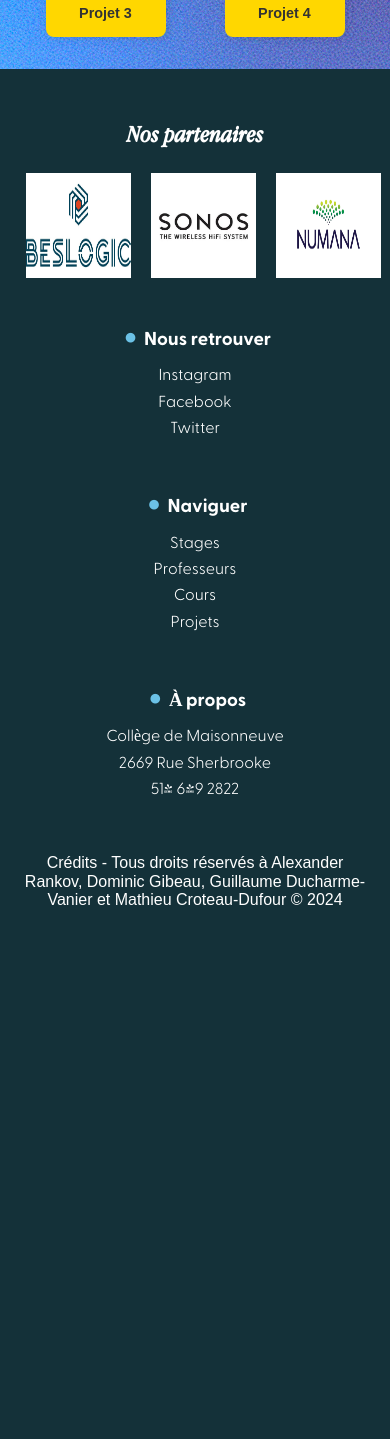
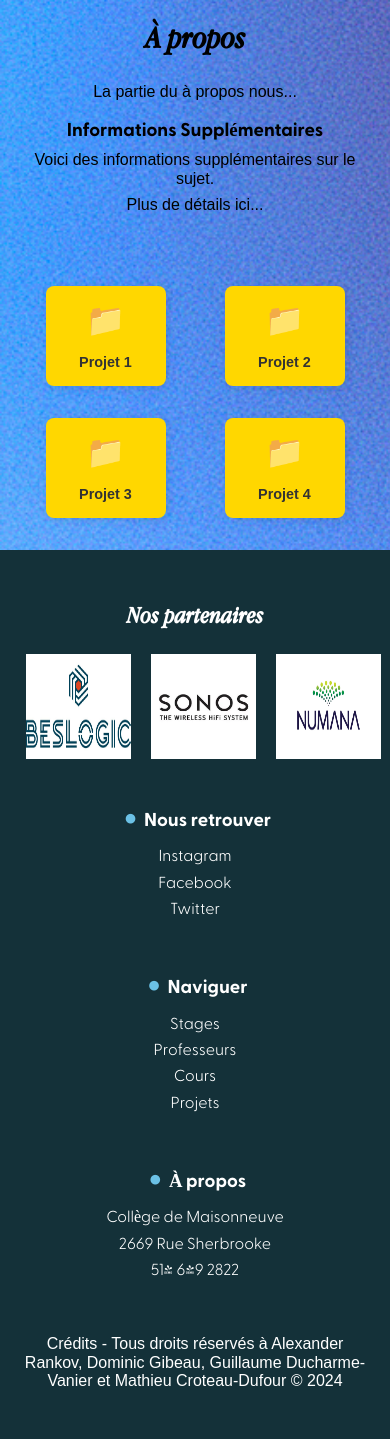
Before and after one commit to 5w5-2024-gr2-7/Content, a PHP site: page /index.htm in a window 390 px wide. Shown: the part 407-1846 px from the top of the page. Before the commit the page ends 1312 px from the top, so only its background shows below. Run offline with PHP 8.4, Linux system fonts and the light colour scheme.

Commit message:
13 septembre 2024: J'ai commencé la partie à propos de notre site. J'ai commencé par ajouter un peu de l'information et à replacer les différents éléments du site

```diff
--- a/CSS/styles.css
+++ b/CSS/styles.css
@@ -27,6 +27,8 @@ body {
         radial-gradient(circle at 90% 10%, rgba(135, 206, 235, 0.6), transparent 80%);
     background-blend-mode:color-dodge; */
     background-image: url("../images/fond.jpg");
+    background-repeat: no-repeat;
+    background-size: cover;
 }
 
 header {
@@ -239,3 +241,66 @@ footer {
 footer > p {
     font-family: Arial, Helvetica, sans-serif;
 }
+
+/* Style général pour le container de la section "À propos" */
+.about-container {
+  display: flex;
+  flex-wrap: wrap;
+  justify-content: space-between;
+  align-items: flex-start;
+  padding: 2em;
+}
+
+/* Style pour l'image à gauche */
+.about-image {
+    flex: 1;
+    margin-right: 1em;
+}
+
+.about-image img {
+    width: 100%;
+    max-width: auto;
+    height: auto;
+    border-radius: 8px;
+}
+
+/* Style pour le contenu à droite */
+.about-content {
+  flex: 2;
+}
+
+.about-content h2 {
+  font-family: 'AppleGaramond';
+  font-size: 2em;
+  margin-top: 0;
+}
+
+.additional-info {
+  margin-top: 1em;
+}
+
+.additional-info h3 {
+  font-family: 'FontGreycliffBold';
+  margin-bottom: 0.5em;
+}
+
+.additional-info p {
+  margin: 0.5em 0;
+}
+
+/* Style pour les petits écrans */
+@media screen and (max-width: 768px) {
+  .about-container {
+      flex-direction: column;
+      text-align: center;
+  }
+
+  .about-image {
+      margin-right: 0;
+      margin-bottom: 1em;
+  }
+
+  .about-content {
+      flex: none;
+  }
+}
--- a/index.htm
+++ b/index.htm
@@ -21,14 +21,27 @@
     </div>
   </nav>
 
-
   <header>
     <div class="hero-text">Où la création commence *</div>
   </header>
 
   <div class="APropos">
-    <p>la partie du à propos nous</p>
+    <div class="about-container">
+      <div class="about-image">
+        <img src="images/Apropos.jpg" alt="À propos">
+      </div>
+      <div class="about-content">
+        <h2>À propos</h2>
+        <p>La partie du à propos nous...</p>
+        <div class="additional-info">
+          <h3>Informations Supplémentaires</h3>
+          <p>Voici des informations supplémentaires sur le sujet.</p>
+          <p>Plus de détails ici...</p>
+        </div>
+      </div>
+    </div>
   </div>
+
   <div class="folder-container">
     <div class="folder">
       <div class="folder-icon">📁</div>
```
Also changed, not shown: images/jeu.jpg (added), images/web.jpg (added), 3 other files.
